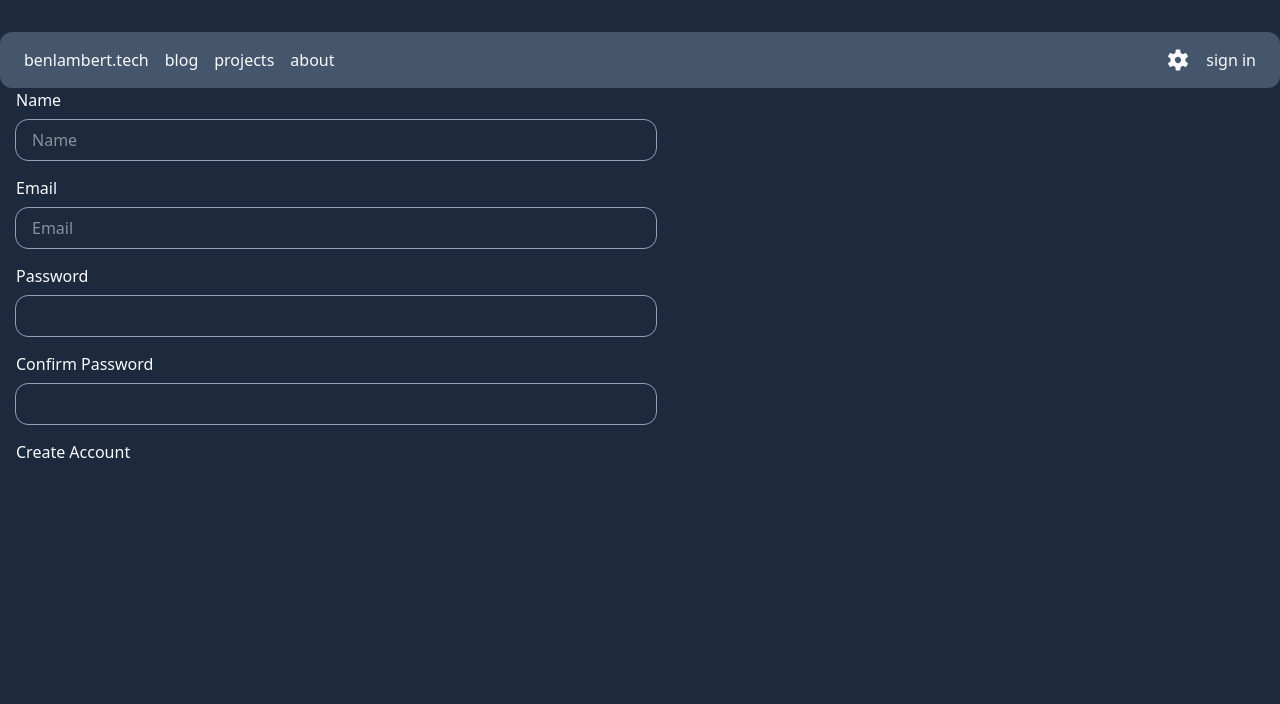
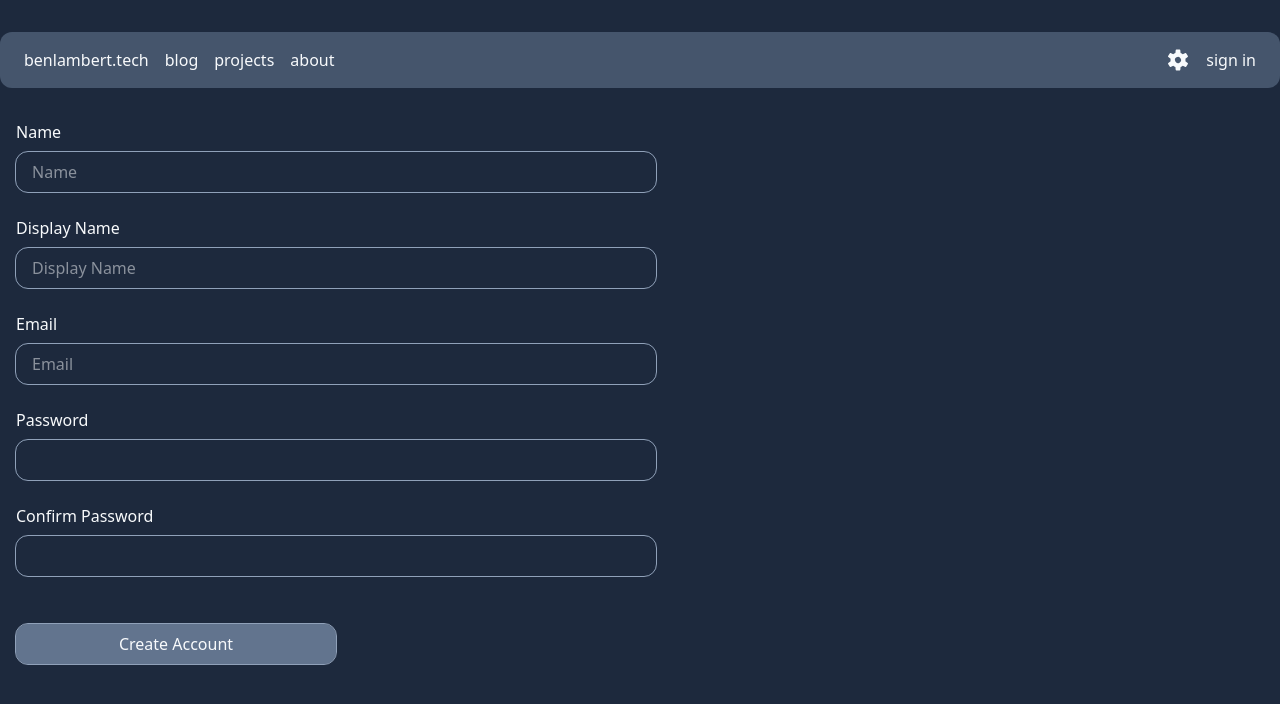
Before and after one commit to benlambert43/home, a Next.js app in the folder home-web-ui/: page /createaccount in a window 1280 px wide. Shown: the top 704 px of the page. Built offline with nearby package versions, Linux system fonts and the light colour scheme.

Commit message:
add create account form styling

```diff
--- a/home-web-ui/app/createaccount/CreateAccountForm.tsx
+++ b/home-web-ui/app/createaccount/CreateAccountForm.tsx
@@ -2,22 +2,32 @@ import { createAccount } from "@/app/actions/auth";
 
 export const CreateAccountForm = () => {
   return (
-    <form action={createAccount} className="flex flex-col gap-4">
+    <form action={createAccount} className="flex flex-col gap-6">
       <div className="flex flex-col items-start justify-center gap-2">
         <label htmlFor="name">Name</label>
         <input
           className="w-full max-w-160 rounded-xl px-4 py-2 outline-1
-            outline-slate-400"
+            outline-slate-400 focus:outline-slate-50"
           id="name"
           name="name"
           placeholder="Name"
         />
       </div>
       <div className="flex flex-col items-start justify-center gap-2">
+        <label htmlFor="username">Display Name</label>
+        <input
+          className="w-full max-w-160 rounded-xl px-4 py-2 outline-1
+            outline-slate-400 focus:outline-slate-50"
+          id="username"
+          name="username"
+          placeholder="Display Name"
+        />
+      </div>
+      <div className="flex flex-col items-start justify-center gap-2">
         <label htmlFor="email">Email</label>
         <input
           className="w-full max-w-160 rounded-xl px-4 py-2 outline-1
-            outline-slate-400"
+            outline-slate-400 focus:outline-slate-50"
           id="email"
           name="email"
           type="email"
@@ -28,7 +38,7 @@ export const CreateAccountForm = () => {
         <label htmlFor="password">Password</label>
         <input
           className="w-full max-w-160 rounded-xl px-4 py-2 outline-1
-            outline-slate-400"
+            outline-slate-400 focus:outline-slate-50"
           id="password"
           name="password"
           type="password"
@@ -38,14 +48,20 @@ export const CreateAccountForm = () => {
         <label htmlFor="confirmPassword">Confirm Password</label>
         <input
           className="w-full max-w-160 rounded-xl px-4 py-2 outline-1
-            outline-slate-400"
+            outline-slate-400 focus:outline-slate-50"
           id="confirmPassword"
           name="confirmPassword"
           type="password"
         />
       </div>
-      <div className="flex flex-col items-start justify-center gap-2">
-        <button type="submit">Create Account</button>
+      <div className="flex flex-col items-start justify-center gap-2 py-6">
+        <button
+          type="submit"
+          className="w-1/2 max-w-80 min-w-fit rounded-xl bg-slate-500 px-4 py-2
+            outline-1 outline-slate-400 focus:outline-slate-50"
+        >
+          Create Account
+        </button>
       </div>
     </form>
   );
--- a/home-web-ui/app/createaccount/page.tsx
+++ b/home-web-ui/app/createaccount/page.tsx
@@ -2,7 +2,7 @@ import { CreateAccountForm } from "@/app/createaccount/CreateAccountForm";
 
 const CreateAccount = () => {
   return (
-    <div className="px-4">
+    <div className="mx-4 py-8">
       <div>
         <CreateAccountForm />
       </div>
```
